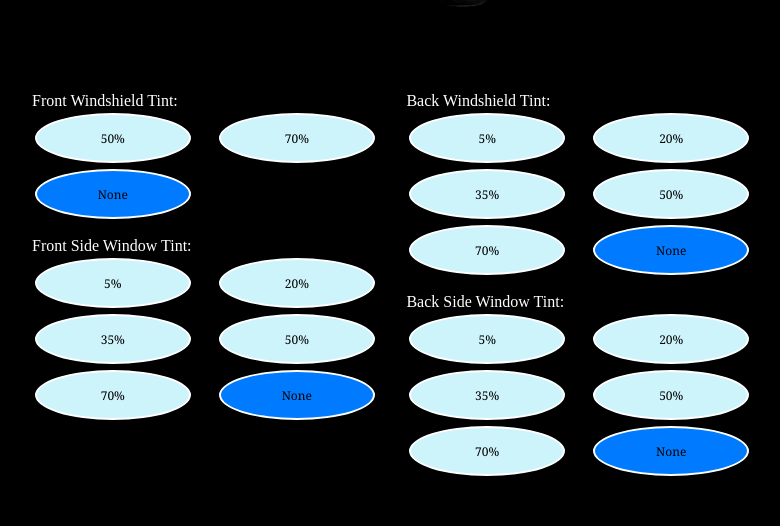
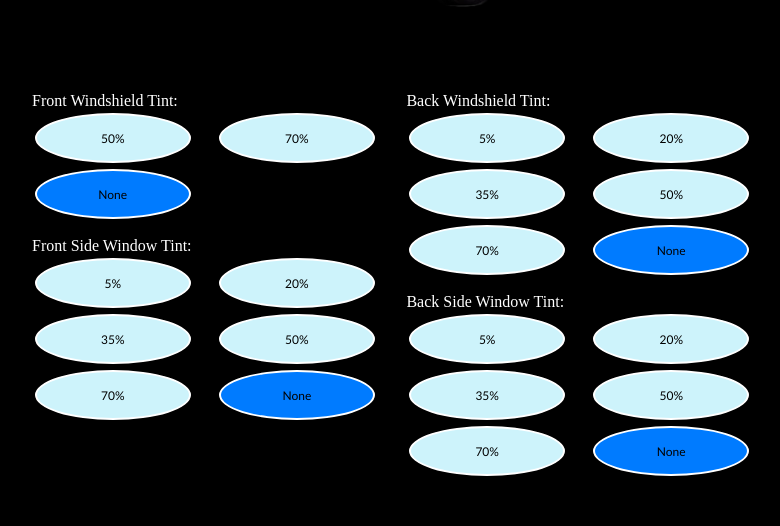
Before and after one commit to ssarvesh20000/OJTS, a React (Create React App) app: page / in a window 1280 px wide. Shown: the part 2875-3401 px from the top of the page, without its empty margins (248-1028 px from the left). Built offline with nearby package versions, Linux system fonts and the light colour scheme.

Commit message:
try treb

```diff
--- a/src/components/Quote.css
+++ b/src/components/Quote.css
@@ -24,7 +24,7 @@ label {
       width: 40px; /* Smaller button width */
       height: 40px; /* Smaller button height */
       font-size: 12px; /* Larger font size for mobile screens */
-      font-family: Georgia, serif;
+      font-family:'Trebuchet MS', 'Lucida Sans Unicode';
       padding: 2px; /* Maintain reduced padding inside buttons */
     }
 
```
